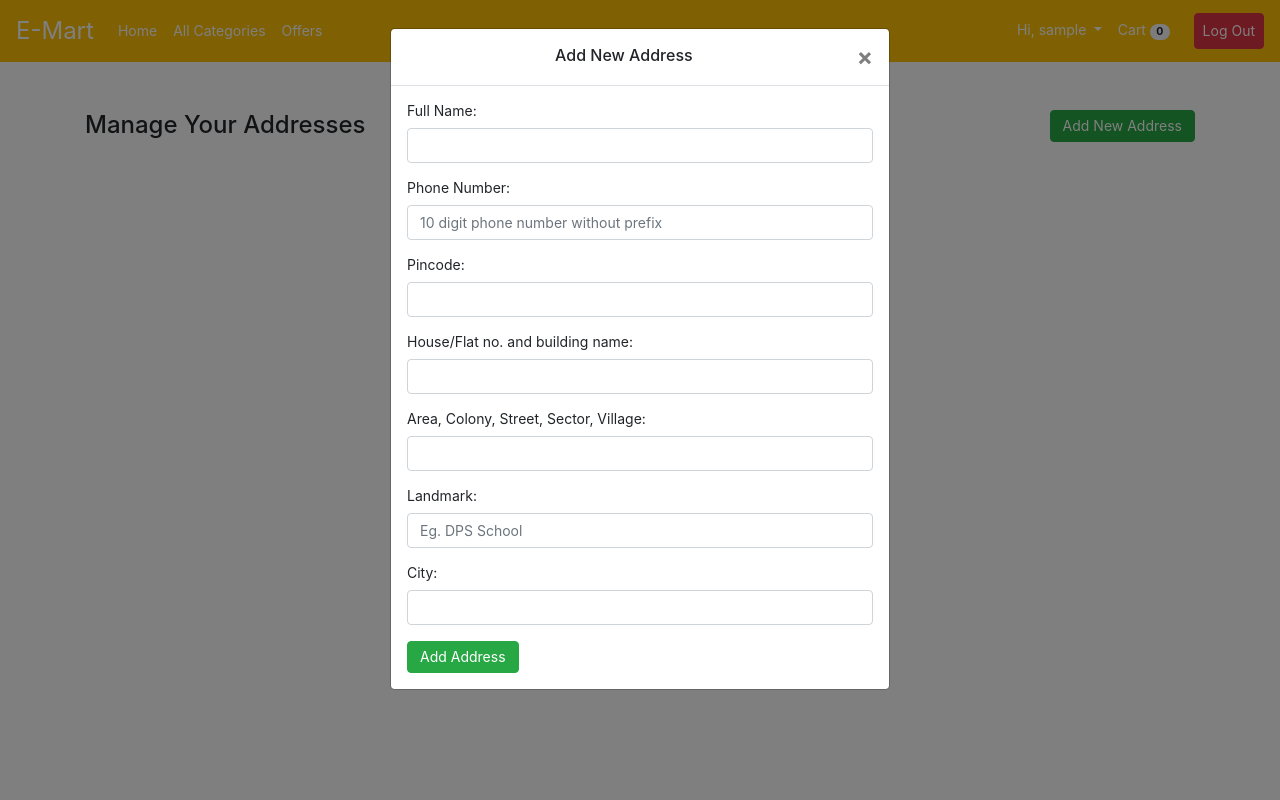
After one commit to inaveenchahar/e-mart, a Django app: page /accounts/manage-address/ in a window 1280 px wide, after a click on "Add New Address". The commit adds this page. Run offline with Django 3.2, Linux system fonts and the light colour scheme; the visitor is signed in with stand-in values (Sample User, id 1); data that the repository does not hold is empty; some libraries are stand-ins or nearby versions.

Commit message:
feat(account): address model in work now 	1) user can add upto 6 address. 	2) user can delete,update existing address 	3) new added address will be the default address 	4) user can change default address

```diff
--- a/accounts/forms.py
+++ b/accounts/forms.py
@@ -1,6 +1,7 @@
 from django import forms
 from django.contrib.auth.models import User
 from django.contrib.auth.forms import AuthenticationForm
+from .models import UserAddress
 
 
 class SignUpForm(forms.ModelForm):
@@ -46,3 +47,45 @@ class LoginForm(AuthenticationForm):
         'placeholder': 'Password',
         'style': 'font-size:14px',
     }), label='Password', required=True)
+
+
+class UserAddressForm(forms.ModelForm):
+    full_name = forms.CharField(widget=forms.TextInput(attrs={
+        'class': 'form-control',
+        # 'placeholder': 'Username',
+        'style': 'font-size:14px',
+    }), label='Full Name', required=True)
+    phone_no = forms.CharField(widget=forms.TextInput(attrs={
+        'class': 'form-control',
+        'placeholder': '10 digit phone number without prefix',
+        'style': 'font-size:14px',
+    }), label='Phone Number', required=True)
+    pincode = forms.CharField(widget=forms.TextInput(attrs={
+        'class': 'form-control',
+        # 'placeholder': 'Pincode',
+        'style': 'font-size:14px',
+    }), label='Pincode', required=True)
+    house_no = forms.CharField(widget=forms.TextInput(attrs={
+        'class': 'form-control',
+        # 'placeholder': 'House/Flat no. and building name',
+        'style': 'font-size:14px',
+    }), label='House/Flat no. and building name', required=True)
+    address = forms.CharField(widget=forms.TextInput(attrs={
+        'class': 'form-control',
+        # 'placeholder': 'Area, Colony, Street, Sector, Village',
+        'style': 'font-size:14px',
+    }), label='Area, Colony, Street, Sector, Village', required=True)
+    landmark = forms.CharField(widget=forms.TextInput(attrs={
+        'class': 'form-control',
+        'placeholder': 'Eg. DPS School',
+        'style': 'font-size:14px',
+    }), label='Landmark', required=True)
+    city = forms.CharField(widget=forms.TextInput(attrs={
+        'class': 'form-control',
+        # 'placeholder': 'Area, Colony, Street, Sector, Village',
+        'style': 'font-size:14px',
+    }), label='City', required=True)
+
+    class Meta:
+        model = UserAddress
+        fields = ['full_name', 'phone_no', 'pincode', 'house_no', 'address', 'landmark', 'city']
--- a/accounts/models.py
+++ b/accounts/models.py
@@ -28,4 +28,4 @@ class UserAddress(models.Model):
     updated_on = models.DateTimeField(auto_now=True)
 
     def __str__(self):
-        return self.user
+        return str(self.user)
--- /dev/null
+++ b/accounts/templates/manage_addresses.html
@@ -0,0 +1,80 @@
+{% extends 'base.html' %}
+ {% load static %}
+{% block title %} Product Detail {% endblock title %}
+
+{% block content %}
+
+    <section>
+        {% if message.success %}
+            <div class="alert alert-success alert-dismissible">
+                <button type="button" class="close" data-dismiss="alert">&times;</button>
+                {{ message }}
+            </div>
+        {% endif %}
+        <div class="container py-md-5">
+            <div class="clearfix">
+                {% if all_addresses.count < 6 %}
+                    <button type="button" class="btn btn-success float-md-right" data-toggle="modal" data-target="#myModal">Add New Address</button>
+                    <!-- The Modal -->
+                    <div class="modal fade" id="myModal">
+                        <div class="modal-dialog">
+                            <div class="modal-content">
+
+                                <!-- Modal Header -->
+                                <div class="modal-header">
+                                    <h4 class="modal-title w-100 text-center">Add New Address</h4>
+                                    <button type="button" class="close" data-dismiss="modal">&times;</button>
+                                </div>
+
+                                <!-- Modal body -->
+                                <div class="modal-body">
+                                    <form method="POST" action="{% url 'accounts:manage_addresses' %}">
+                                        {% csrf_token %}
+                                        {{ address_form.as_p }}
+                                        <input type="submit" value="Add Address" class="btn btn-success">
+                                    </form>
+                                </div>
+                            </div>
+                        </div>
+                    </div>
+                {% else %}
+                    <span class="float-md-right small">You can only add maximum 6 address.</span>
+                {% endif %}
+                <h2>Manage Your Addresses</h2>
+            </div>
+
+
+
+            <div class="row">
+                {% for address in all_addresses %}
+                    <div class="col-md-6">
+                        <div class="img-thumbnail p-2 my-3 clearfix">
+                            <div>
+                                {% if address.default_address == True %}
+                                    <span class="badge badge-pill badge-warning float-md-right">Default</span>
+                                {% else %}
+                                    <a href="{% url 'accounts:default_address' address.id %}" class="float-md-right">Set Default</a>
+                                {% endif %}
+                                <span class="d-block font-weight-bold">{{ address.full_name }}</span>
+                                <span class="d-block ">{{ address.phone_no }}</span>
+                                <span class="d-block">{{ address.house_no }}, {{ address.address }}</span>
+                                {% if address.landmark %}
+                                    <span class="d-block">near {{ address.landmark }}</span>
+                                {% endif %}
+                                <span class="font-weight-bold">{{ address.city }} {{ address.pincode }}</span>
+                                <a href="{% url 'accounts:delete_address' address.id %}" class="float-md-right mx-2 btn btn-danger">
+                                    <i class="fa fa-trash-o my-0 text-white" aria-hidden="true"></i>
+                                </a>
+                                <a href="{% url 'accounts:update_address' address.id %}" class="float-md-right mx-2 btn btn-primary">
+                                    <i class="fa fa-pencil my-0 text-white" aria-hidden="true"></i>
+                                </a>
+                            </div>
+
+
+                        </div>
+                    </div>
+                {% endfor %}
+            </div>
+        </div>
+    </section>
+{% endblock content %}
--- a/accounts/urls.py
+++ b/accounts/urls.py
@@ -5,6 +5,10 @@ app_name = 'accounts'
 
 
 urlpatterns = [
+    path('manage-address/', views.manage_addresses, name='manage_addresses'),
+    path('manage-address/<id>/delete-address/', views.delete_address, name='delete_address'),
+    path('manage-address/<id>/update-address/', views.update_address, name='update_address'),
+    path('manage-address/<id>/default-address/', views.select_default_address, name='default_address'),
     path('sign-up/', views.sign_up, name='sign_up'),
     path('login/', views.login_view, name='login'),
     path('logout/', views.log_out, name='logout'),
--- a/accounts/views.py
+++ b/accounts/views.py
@@ -1,7 +1,8 @@
-from django.shortcuts import render, redirect
-from .models import UserProfile
+from django.shortcuts import render, redirect, get_object_or_404
+from .models import UserProfile, UserAddress
 from django.contrib.auth.models import User
-from .forms import SignUpForm, LoginForm
+from .forms import SignUpForm, LoginForm, UserAddressForm
+from cart.models import CartProduct
 from django.contrib.auth import login, logout
 from django.contrib import messages
 # Create your views here.
@@ -47,3 +48,69 @@ def login_view(request):
     else:
         form = LoginForm()
     return render(request, 'login_view.html', {'form': form})
+
+
+def manage_addresses(request):
+    if request.user.is_authenticated:
+        tcp = CartProduct.objects.filter(cart__user=request.user, cart__completed=False, product__visible=True).count()
+        all_addresses = UserAddress.objects.filter(user=request.user)
+        if request.method == "POST":
+            address_form = UserAddressForm(request.POST)
+            if address_form.is_valid():
+                for adres in UserAddress.objects.filter(user=request.user):
+                    adres.default_address = False
+                    adres.save()
+                instance = address_form.save(commit=False)
+                instance.default_address = True
+                instance.user = request.user
+                instance.save()
+                return redirect('accounts:manage_addresses')
+        else:
+            address_form = UserAddressForm()
+        if all_addresses.count() > 6:
+            address_form = None
+        return render(request, 'manage_addresses.html', {'all_addresses': all_addresses, 'address_form': address_form, 'tcp': tcp})
+    else:
+        return redirect('main:homepage')
+
+
+def delete_address(request, id):
+    if request.user.is_authenticated:
+        address = get_object_or_404(UserAddress, id=id)
+        address.delete()
+        if UserAddress.objects.filter(user=request.user):
+            address = UserAddress.objects.get(user=request.user)
+            address.default_address = True
+            address.save()
+        return redirect('accounts:manage_addresses')
+    else:
+        return redirect('main:homepage')
+
+
+def select_default_address(request, id):
+    if request.user.is_authenticated:
+        for adres in UserAddress.objects.filter(user=request.user):
+            adres.default_address = False
+            adres.save()
+        address = get_object_or_404(UserAddress, id=id)
+        address.default_address = True
+        address.save()
+        return redirect('accounts:manage_addresses')
+    else:
+        return redirect('main:homepage')
+
+
+def update_address(request, id):
+    if request.user.is_authenticated:
+        address = get_object_or_404(UserAddress, id=id)
+        tcp = CartProduct.objects.filter(cart__user=request.user, cart__completed=False, product__visible=True).count()
+        if request.method == 'POST':
+            update_adForm = UserAddressForm(request.POST, instance=address)
+            if update_adForm.is_valid():
+                update_adForm.save()
+                return redirect('accounts:manage_addresses')
+        else:
+            update_adForm = UserAddressForm(instance=address)
+        return render(request, 'update_address.html', {'address': address, 'update_adForm': update_adForm, 'tcp': tcp})
+    else:
+        return redirect('main:homepage')
--- a/main/templates/base.html
+++ b/main/templates/base.html
@@ -37,6 +37,7 @@
                             </a>
                             <div class="dropdown-menu py-0">
                                 <a class="dropdown-item py-2" href="#">Profile</a>
+                                <a class="dropdown-item py-2" href="{% url 'accounts:manage_addresses' %}">My addresses</a>
                             </div>
                         </div>
                     </li>
```
Also changed, not shown: accounts/templates/update_address.html (added, +26 -0 lines), cart/templates/view_cart.html (+39 -1 lines), cart/views.py (+9 -1 lines).
